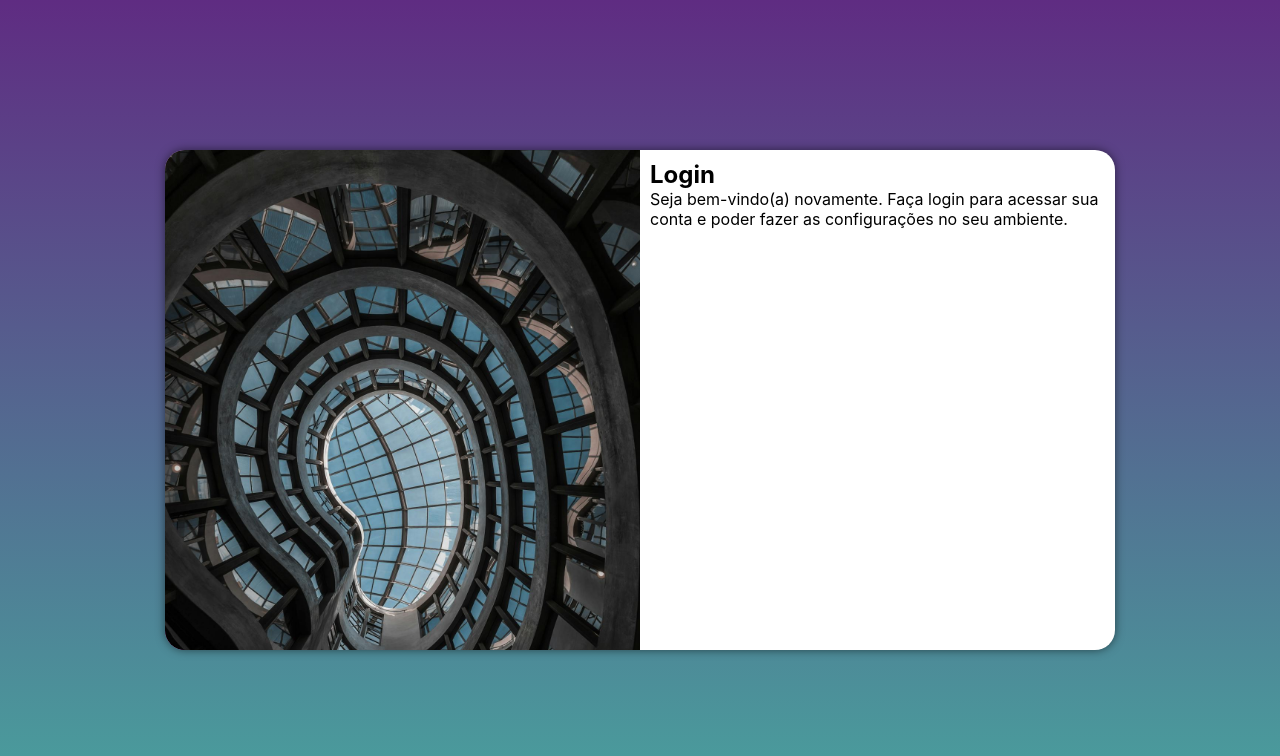
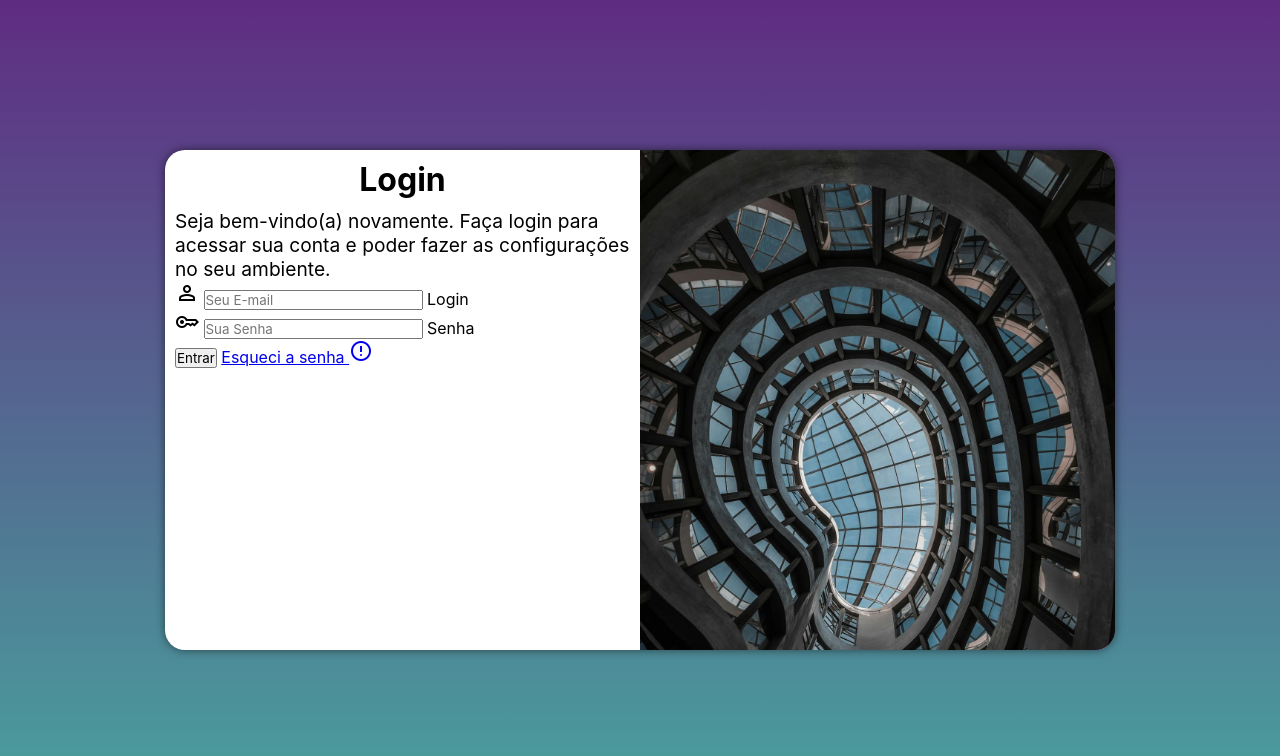
Before and after one commit to InacioDias/projeto-login, a plain HTML site: page index.html in a window 1280 px wide. Drawn offline with nearby package versions, Linux system fonts and the light colour scheme.

Commit message:
add form

```diff
--- a/estilos/media-query.css
+++ b/estilos/media-query.css
@@ -33,13 +33,21 @@
     }
 
     #login > #imagem {
-        float: left;
+        float: right;
         width: 50%;
         height: 100%;
     }
 
     #login > #formulario {
-        float: right;
+        float: left;
         width: 50%;
     }
+
+    #formulario > h1 {
+        font-size: 2em;
+    }
+
+    #formulario > p {
+        font-size: 1.2em;
+    }
 }
--- a/estilos/style.css
+++ b/estilos/style.css
@@ -54,3 +54,12 @@ main {
     padding: 10px;
 
 }
+
+#formulario > h1 {
+    text-align: center;
+    margin-bottom: 10px;
+}
+
+#formulario > p {
+    font-size: 0.8em;
+}
--- a/index.html
+++ b/index.html
@@ -4,6 +4,7 @@
     <meta charset="UTF-8">
     <meta name="viewport" content="width=device-width, initial-scale=1.0">
     <title>Login</title>
+    <link href="https://fonts.googleapis.com/css2?family=Material+Symbols+Outlined" rel="stylesheet" />
     <link rel="stylesheet" href="estilos/style.css">
     <link rel="stylesheet" href="estilos/media-query.css">
 </head>
@@ -16,8 +17,22 @@
             <div id="formulario">
                 <h1>Login</h1>
                 <p>Seja bem-vindo(a) novamente. Faça login para acessar sua conta e poder fazer as configurações no seu ambiente.</p>
-                <form action="login.php" method="post">
+                <form action="login.php" method="post" autocomplete="on">
+                    <div class="campo">
+                        <span class="material-symbols-outlined">Person</span>
+                        <input type="email" name="login" id="ilogin" placeholder="Seu E-mail" autocomplete="email" required maxlength="30">
+                        <label for="ilogin">Login</label>
 
+                    </div>
+                    <div class="campo">
+                        <span class="material-symbols-outlined">Key</span>
+                        <input type="password" name="senha" id="isenha" placeholder="Sua Senha" autocomplete="current-password" required minlength="5" maxlength="15">
+                        <label for="isenha">Senha</label>
+                    </div>
+                    <input type="submit" value="Entrar">
+                    <a href="esqueci.html">
+                        Esqueci a senha <span class="material-symbols-outlined">Error</span>
+                    </a>
                 </form>
             </div>
         </section>
```
